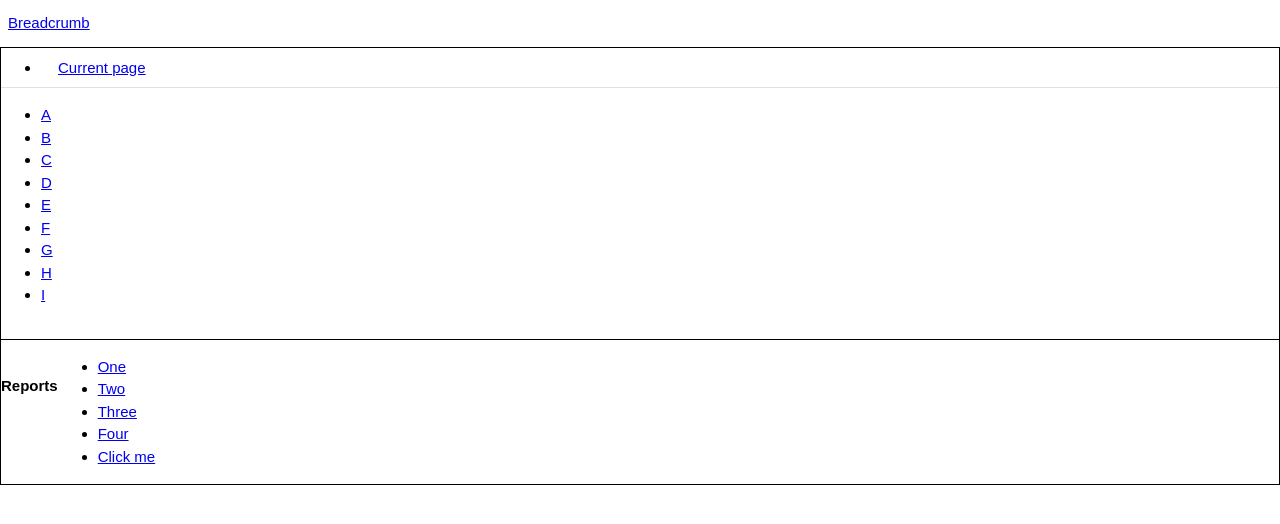
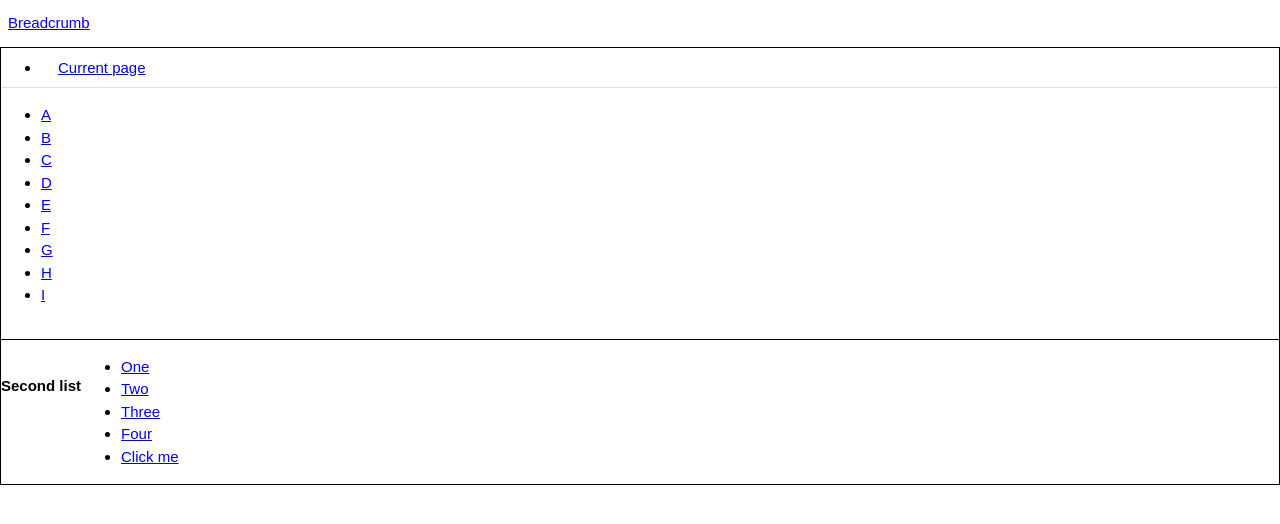
Before and after one commit to andrewnicols/chromedriver_viewport_edge, a plain HTML site: page fixtures/index.html in a window 1280 px wide. Drawn offline with Linux system fonts and the light colour scheme.

```diff
--- a/fixtures/index.html
+++ b/fixtures/index.html
@@ -84,7 +84,7 @@
               </div>
                 <hr>
                 <div class="row">
-                    <h4>Reports</h4>
+                    <h4>Second list</h4>
                     <ul>
                         <li><a href="#">One</a></li>
                         <li><a href="#">Two</a></li>
```
